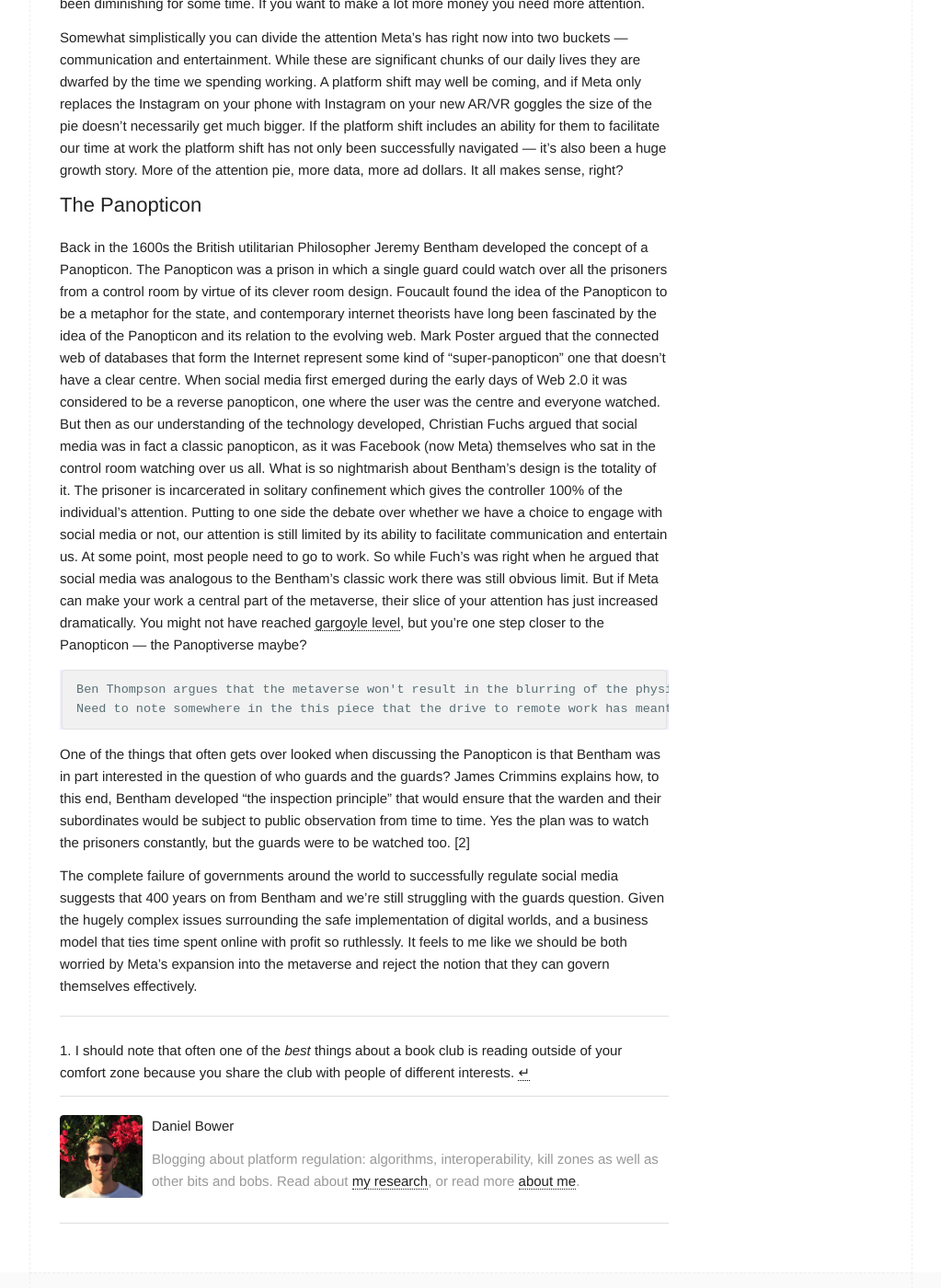
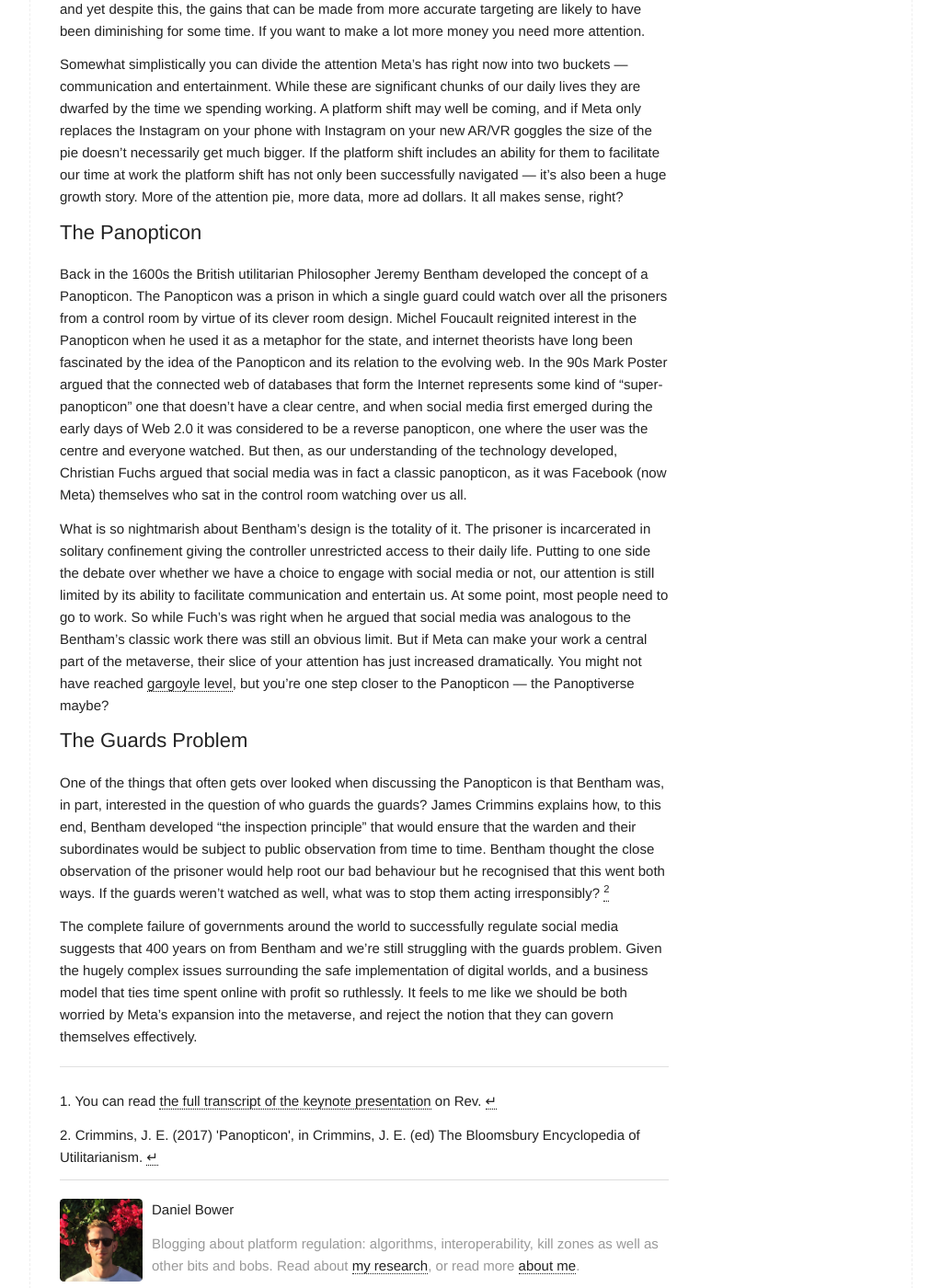
Before and after one commit to danielbower/personal-blog, a Jekyll site: the page built from _posts/2021-12-16-the-panoptiverse.md, in a window 1280 px wide and 1400 px high, scrolled down 520 px. Shown: the whole window at 92% size, without its empty margins (128-1151 px from the left). Built offline with Jekyll 4.4.1, drawn with Linux system fonts in a browser that asks for light colours; comment, search, counter and statistics services are not loaded; some of the changed text lies outside the part shown.

Commit message:
The Panoptiverse final edits

```diff
--- a/_posts/2021-12-16-the-panoptiverse.md
+++ b/_posts/2021-12-16-the-panoptiverse.md
@@ -6,11 +6,11 @@
 ---
 Shortly after the Facebook Connect keynote, the one where Zuckerberg introduced Meta and their vision for the Metaverse to the world, a meme did the rounds:
 
-https://twitter.com/sam_lavigne/status/1453891385631944704
+<blockquote class="twitter-tweet"><p lang="en" dir="ltr">the experience <a href="https://t.co/PCIZnRorlL">pic.twitter.com/PCIZnRorlL</a></p>&mdash; Sam Lavigne (@sam_lavigne) <a href="https://twitter.com/sam_lavigne/status/1453891385631944704?ref_src=twsrc%5Etfw">October 29, 2021</a></blockquote> <script async src="https://platform.twitter.com/widgets.js" charset="utf-8"></script>
 
 Lots of gesticulating and the word experiences over and over again. It was pretty funny.
 
-People were right to poke fun at this, Zuckerberg said the word experience 43 many times during the course of his 75 minute presentation. However I was more interested in the number of times he talked about work. If you remove references to the work required to build the metaverse, work __in__ the metaverse was mentioned 23 times. [1]
+People were right to poke fun at this, Zuckerberg said the word experience 43 many times during the course of his 75 minute presentation. However, I was more interested in the number of times he talked about work. If you remove references to the work required to build the metaverse, work _in_ the metaverse was mentioned 23 times. <a id="ref1" href="#ftn1"><sup>1</sup></a>
 
 There is good reason for this. If you go back to basics on what drives Meta’s business model you’re reminded that it’s essentially a massive advertising platform where our attention, and the data that can be inferred from it, is extracted, processed and ultimately used to sell advertising space. Meta have proved to be the best in the world at converting the data they collect about us into advertising, and yet despite this, the gains that can be made from more accurate targeting are likely to have been diminishing for some time. If you want to make a lot more money you need more attention.
 
@@ -18,16 +18,19 @@
 
 ## The Panopticon
 
-Back in the 1600s the British utilitarian Philosopher Jeremy Bentham developed the concept of a Panopticon. The Panopticon was a prison in which a single guard could watch over all the prisoners from a control room by virtue of its clever room design. Foucault found the idea of the Panopticon to be a metaphor for the state, and contemporary internet theorists have long been fascinated by the idea of the Panopticon and its relation to the evolving web. Mark Poster argued that the connected web of databases that form the Internet represent some kind of "super-panopticon" one that doesn't have a clear centre. When social media first emerged during the early days of Web 2.0 it was considered to be a reverse panopticon, one where the user was the centre and everyone watched. But then as our understanding of the technology developed, Christian Fuchs argued that social media was in fact a classic panopticon, as it was Facebook (now Meta) themselves who sat in the control room watching over us all.
-What is so nightmarish about Bentham's design is the totality of it. The prisoner is incarcerated in solitary confinement which gives the controller 100% of the individual's attention. Putting to one side the debate over whether we have a choice to engage with social media or not, our attention is still limited by its ability to facilitate communication and entertain us. At some point, most people need to go to work. So while Fuch's was right when he argued that social media was analogous to the Bentham's classic work there was still obvious limit. But if Meta can make your work a central part of the metaverse, their slice of your attention has just increased dramatically. You might not have reached [gargoyle level](https://marksarney.com/2012/08/15/10-signs-that-snow-crashs-gargoyles-already-exist/), but you're one step closer to the Panopticon — the Panoptiverse maybe?
+Back in the 1600s the British utilitarian Philosopher Jeremy Bentham developed the concept of a Panopticon. The Panopticon was a prison in which a single guard could watch over all the prisoners from a control room by virtue of its clever room design. Michel Foucault reignited interest in the Panopticon when he used it as a metaphor for the state, and internet theorists have long been fascinated by the idea of the Panopticon and its relation to the evolving web. In the 90s Mark Poster argued that the connected web of databases that form the Internet represents some kind of "super-panopticon" one that doesn't have a clear centre, and when social media first emerged during the early days of Web 2.0 it was considered to be a reverse panopticon, one where the user was the centre and everyone watched. But then, as our understanding of the technology developed, Christian Fuchs argued that social media was in fact a classic panopticon, as it was Facebook (now Meta) themselves who sat in the control room watching over us all.
 
-    Ben Thompson argues that the metaverse won't result in the blurring of the physical and digital worlds, but instead [represent a further division](https://stratechery.com/2021/the-great-bifurcation/).
-    Need to note somewhere in the this piece that the drive to remote work has meant that we already spend a larger amount of time with our interactions mediated by a screen. But the important difference being that the business model driving those tools isn't necessarily predicated on our on-going attention.[2]
+What is so nightmarish about Bentham's design is the totality of it. The prisoner is incarcerated in solitary confinement giving the controller unrestricted access to their daily life. Putting to one side the debate over whether we have a choice to engage with social media or not, our attention is still limited by its ability to facilitate communication and entertain us. At some point, most people need to go to work. So while Fuch's was right when he argued that social media was analogous to the Bentham's classic work there was still an obvious limit. But if Meta can make your work a central part of the metaverse, their slice of your attention has just increased dramatically. You might not have reached [gargoyle level](https://marksarney.com/2012/08/15/10-signs-that-snow-crashs-gargoyles-already-exist/), but you're one step closer to the Panopticon — the Panoptiverse maybe?
 
-One of the things that often gets over looked when discussing the Panopticon is that Bentham was in part interested in the question of who guards and the guards? James Crimmins explains how, to this end, Bentham developed "the inspection principle" that would ensure that the warden and their subordinates would be subject to public observation from time to time. Yes the plan was to watch the prisoners constantly, but the guards were to be watched too. [2]
+## The Guards Problem
 
-The complete failure of governments around the world to successfully regulate social media suggests that 400 years on from Bentham and we're still struggling with the guards question. Given the hugely complex issues surrounding the safe implementation of digital worlds, and a business model that ties time spent online with profit so ruthlessly. It feels to me like we should be both worried by Meta's expansion into the metaverse and reject the notion that they can govern themselves effectively.
+One of the things that often gets over looked when discussing the Panopticon is that Bentham was, in part, interested in the question of who guards the guards? James Crimmins explains how, to this end, Bentham developed "the inspection principle" that would ensure that the warden and their subordinates would be subject to public observation from time to time. Bentham thought the close observation of the prisoner would help root our bad behaviour but he recognised that this went both ways. If the guards weren't watched as well, what was to stop them acting irresponsibly? <a id="ref1" href="#ftn2"><sup>2</sup></a>
+
+The complete failure of governments around the world to successfully regulate social media suggests that 400 years on from Bentham and we're still struggling with the guards problem. Given the hugely complex issues surrounding the safe implementation of digital worlds, and a business model that ties time spent online with profit so ruthlessly. It feels to me like we should be both worried by Meta's expansion into the metaverse, and reject the notion that they can govern themselves effectively.
 
 ---
 
-<p id="ftn1">1. I should note that often one of the <em>best</em> things about a book club is reading outside of your comfort zone because you share the club with people of different interests. <a href="#ref1">↵</a>
+<p id="ftn1">1. You can read <a href="https://www.rev.com/blog/transcripts/meta-facebook-connect-2021-metaverse-event-transcript">the full transcript of the keynote presentation</a> on Rev. <a href="#ref1">↵</a>
+
+<p id="ftn2">2. Crimmins, J. E. (2017) 'Panopticon', in Crimmins, J. E. (ed) The Bloomsbury Encyclopedia of Utilitarianism.
+ <a href="#ref2">↵</a>
```
